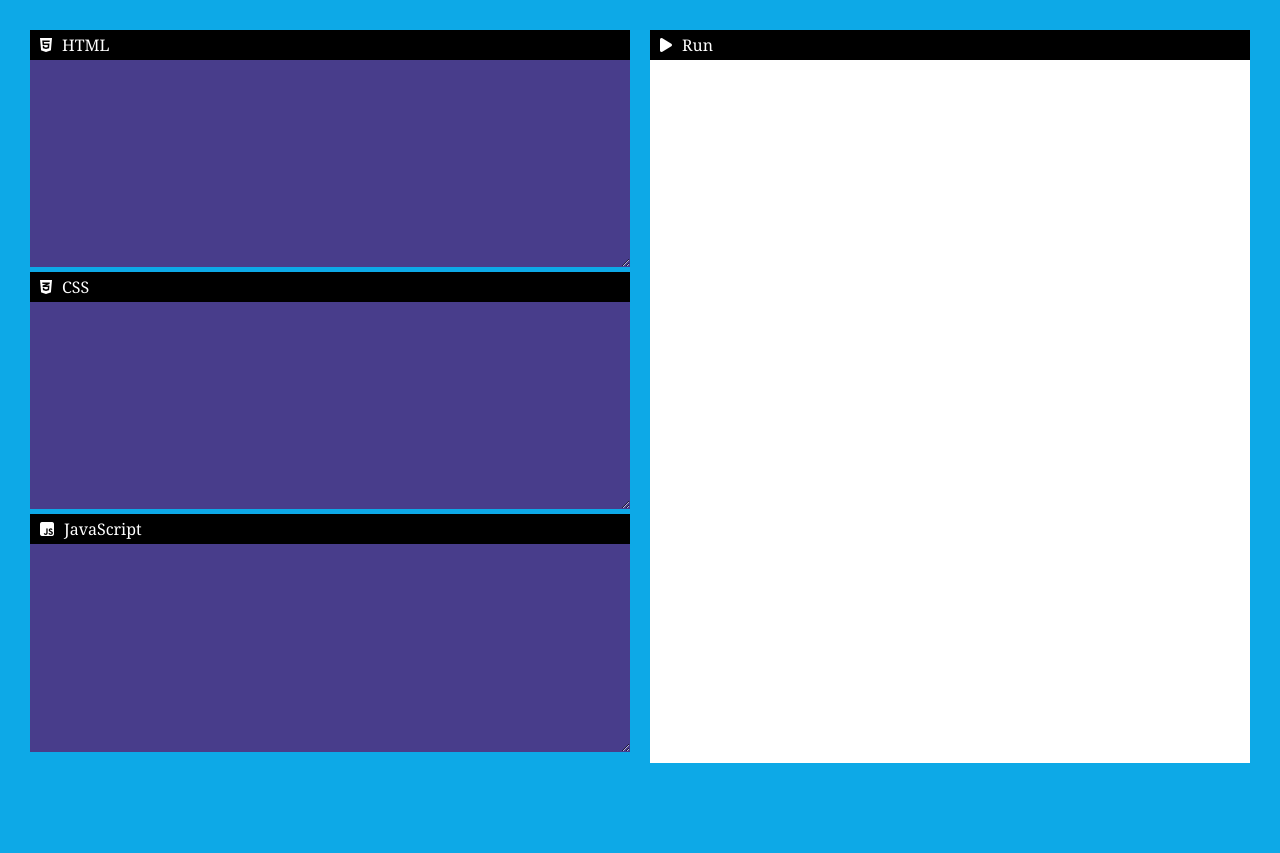
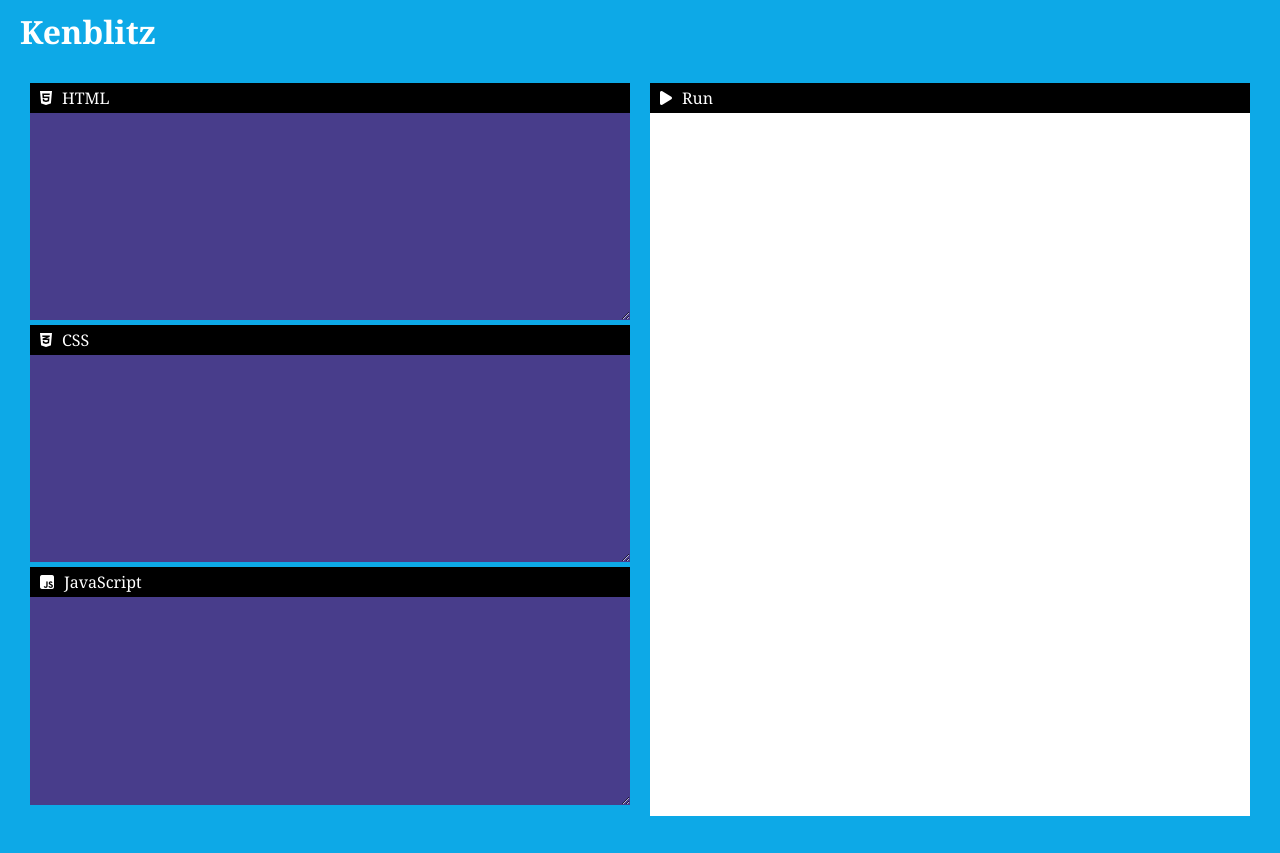
Before and after one commit to kenyansa/live_code_editor, a plain HTML site: page index.html in a window 1280 px wide. Before the commit the page ends 800 px from the top, so only its background shows below. Drawn offline with Linux system fonts and the light colour scheme.

Commit message:
add title for the page

```diff
--- a/index.html
+++ b/index.html
@@ -9,6 +9,7 @@
     <script src="https://kit.fontawesome.com/97cf2fda9e.js" crossorigin="anonymous"></script>
 </head>
 <body>
+    <h1>Kenblitz</h1>
     <div class="container">
         <div class="left">
             <label> <i class="fa-brands fa-html5"></i>HTML</label>
--- a/styles.css
+++ b/styles.css
@@ -3,6 +3,11 @@
     padding: 0;
     font-family: Georgia, 'Times New Roman', Times, serif;
     box-sizing: border-box;
+    overflow: hidden;
+}
+h1{
+    margin-left: 20px;
+    margin-top: 10px;
 }
 body{
     background: rgb(13, 169, 231);
```
